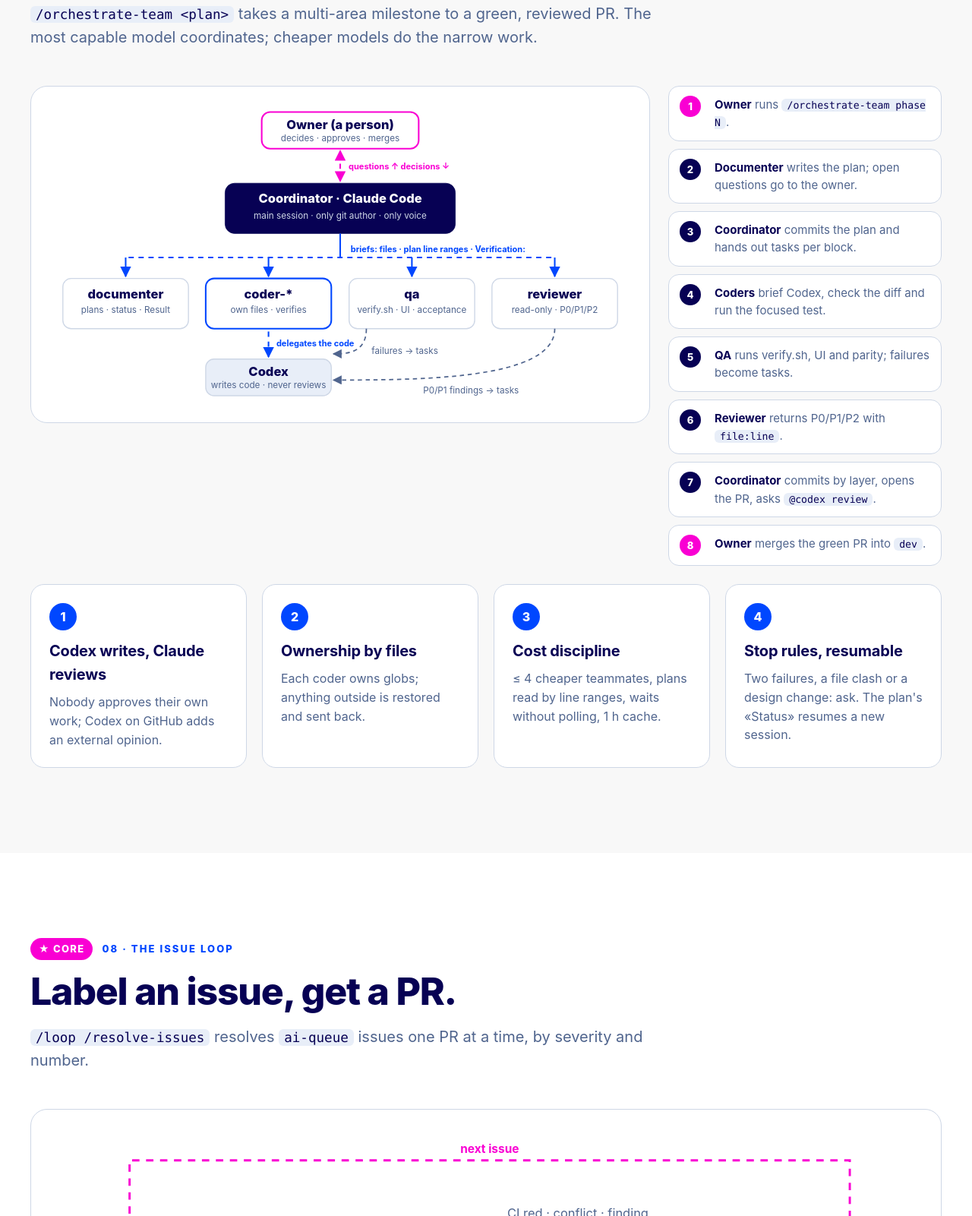
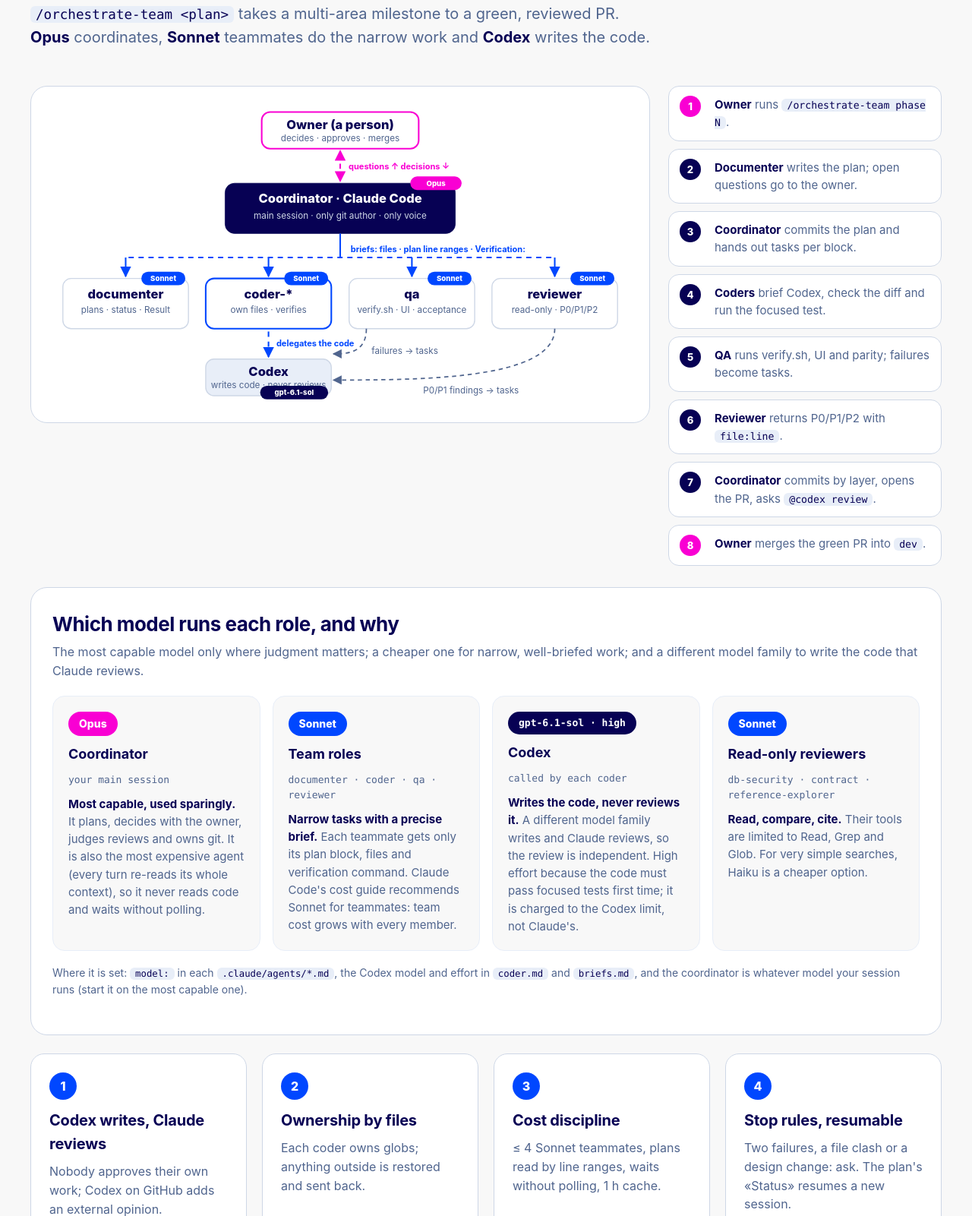
Before and after one commit to ohurtado-wm/ai-multiagent-harness, a website: page docs/site/index.html in a window 1280 px wide. Shown: the part 8614-10215 px from the top of the page at 76% size. Drawn offline with Linux system fonts and the light colour scheme.

Commit message:
docs(harness): which model runs each team role, and why
Model badges on the team diagram (landing page and deck): Opus for the coordinator, Sonnet for the team roles, gpt-6.1-sol for Codex. The landing page's Teams section adds a block explaining each choice and where it is configured.

Co-Authored-By: Claude Opus 5.5 <noreply@anthropic.com>

```diff
--- a/docs/site/index.html
+++ b/docs/site/index.html
@@ -359,6 +359,23 @@
   .copy.done { background: var(--magenta); }
   .starter .after { margin: 18px 0 0; font-size: 14px; color: var(--gray-mid); position: relative; z-index: 1; }
   .starter .after code { background: rgba(255, 255, 255, .12); color: var(--white); }
+
+  /* Models per role (Teams) */
+  .models { margin-top: 28px; background: var(--white); border: 1px solid var(--gray-mid); border-radius: 22px; padding: 28px; }
+  .models h3 { margin: 0 0 4px; font-size: 26px; letter-spacing: -.02em; }
+  .models > p { margin: 0 0 20px; color: var(--gray-dark); }
+  .model-grid { display: grid; grid-template-columns: repeat(4, 1fr); gap: 16px; }
+  .model { border-radius: 16px; padding: 20px; background: var(--canvas); border: 1px solid var(--gray-light); display: flex; flex-direction: column; gap: 10px; transition: transform .3s var(--ease), box-shadow .3s; }
+  .model:hover { transform: translateY(-4px); box-shadow: 0 16px 34px rgba(7, 1, 84, .1); }
+  .model .pill { align-self: flex-start; border-radius: 999px; padding: 5px 14px; font-weight: 800; font-size: 14px; color: var(--white); background: var(--blue); }
+  .model .pill.opus { background: var(--magenta); }
+  .model .pill.codex { background: var(--navy); font-family: var(--mono); font-size: 13px; }
+  .model h4 { margin: 0; font-size: 18px; }
+  .model .who { font-size: 13px; color: var(--gray-dark); font-family: var(--mono); }
+  .model p { margin: 0; font-size: 15px; color: var(--gray-dark); }
+  .model p b { color: var(--navy); }
+  .models .where { margin-top: 18px; font-size: 14px; color: var(--gray-dark); }
+  @media (max-width: 1000px) { .model-grid { grid-template-columns: 1fr 1fr; } }
 
   /* Inventory */
   .inventory { display: grid; grid-template-columns: repeat(4, 1fr); gap: 16px; }
@@ -828,7 +845,7 @@ Summary: 3 OK, 1 failed, 1 skipped (areas: docs web backend mobile)</pre>
   <div class="wrap">
     <p class="kicker reveal">07 · Agent teams</p>
     <h2 class="reveal">One coordinator, one git author, one voice.</h2>
-    <p class="lead reveal"><code>/orchestrate-team &lt;plan&gt;</code> takes a multi-area milestone to a green, reviewed PR. The most capable model coordinates; cheaper models do the narrow work.</p>
+    <p class="lead reveal"><code>/orchestrate-team &lt;plan&gt;</code> takes a multi-area milestone to a green, reviewed PR. <strong>Opus</strong> coordinates, <strong>Sonnet</strong> teammates do the narrow work and <strong>Codex</strong> writes the code.</p>
     <div class="team-layout">
       <div class="diagram reveal zoom">
         <svg viewBox="0 0 1100 560" role="img" aria-label="Owner, coordinator and team roles">
@@ -859,6 +876,15 @@ Summary: 3 OK, 1 failed, 1 skipped (areas: docs web backend mobile)</pre>
           <text class="t-sub" x="610" y="470">failures → tasks</text>
           <path class="edge-g" d="M960,422 C960,520 700,520 537,520" marker-end="url(#tg)"/>
           <text class="t-sub" x="800" y="545" text-anchor="middle">P0/P1 findings → tasks</text>
+          <!-- model badges -->
+          <g font-weight="800" text-anchor="middle">
+            <rect x="684" y="131" width="98" height="26" rx="13" fill="#F900D3"/><text x="733" y="149" font-size="14" fill="#fff">Opus</text>
+            <rect x="170" y="313" width="84" height="26" rx="13" fill="#0047FF"/><text x="212" y="331" font-size="14" fill="#fff">Sonnet</text>
+            <rect x="443" y="313" width="84" height="26" rx="13" fill="#0047FF"/><text x="485" y="331" font-size="14" fill="#fff">Sonnet</text>
+            <rect x="717" y="313" width="84" height="26" rx="13" fill="#0047FF"/><text x="759" y="331" font-size="14" fill="#fff">Sonnet</text>
+            <rect x="990" y="313" width="84" height="26" rx="13" fill="#0047FF"/><text x="1032" y="331" font-size="14" fill="#fff">Sonnet</text>
+            <rect x="397" y="531" width="130" height="26" rx="13" fill="#070154"/><text x="462" y="549" font-size="14" fill="#fff">gpt-6.1-sol</text>
+          </g>
         </svg>
       </div>
       <ol class="flowlist reveal" style="--d:.15s">
@@ -872,10 +898,21 @@ Summary: 3 OK, 1 failed, 1 skipped (areas: docs web backend mobile)</pre>
         <li class="owner"><span><b>Owner</b> merges the green PR into <code>dev</code>.</span></li>
       </ol>
     </div>
+    <div class="models reveal">
+      <h3>Which model runs each role, and why</h3>
+      <p>The most capable model only where judgment matters; a cheaper one for narrow, well-briefed work; and a different model family to write the code that Claude reviews.</p>
+      <div class="model-grid">
+        <div class="model"><span class="pill opus">Opus</span><h4>Coordinator</h4><span class="who">your main session</span><p><b>Most capable, used sparingly.</b> It plans, decides with the owner, judges reviews and owns git. It is also the most expensive agent (every turn re-reads its whole context), so it never reads code and waits without polling.</p></div>
+        <div class="model"><span class="pill">Sonnet</span><h4>Team roles</h4><span class="who">documenter · coder · qa · reviewer</span><p><b>Narrow tasks with a precise brief.</b> Each teammate gets only its plan block, files and verification command. Claude Code's cost guide recommends Sonnet for teammates: team cost grows with every member.</p></div>
+        <div class="model"><span class="pill codex">gpt-6.1-sol · high</span><h4>Codex</h4><span class="who">called by each coder</span><p><b>Writes the code, never reviews it.</b> A different model family writes and Claude reviews, so the review is independent. High effort because the code must pass focused tests first time; it is charged to the Codex limit, not Claude's.</p></div>
+        <div class="model"><span class="pill">Sonnet</span><h4>Read-only reviewers</h4><span class="who">db-security · contract · reference-explorer</span><p><b>Read, compare, cite.</b> Their tools are limited to Read, Grep and Glob. For very simple searches, Haiku is a cheaper option.</p></div>
+      </div>
+      <p class="where">Where it is set: <code>model:</code> in each <code>.claude/agents/*.md</code>, the Codex model and effort in <code>coder.md</code> and <code>briefs.md</code>, and the coordinator is whatever model your session runs (start it on the most capable one).</p>
+    </div>
     <div class="grid g4" style="margin-top:24px">
       <div class="card reveal"><span class="num b">1</span><h3 style="margin-top:12px">Codex writes, Claude reviews</h3><p>Nobody approves their own work; Codex on GitHub adds an external opinion.</p></div>
       <div class="card reveal" style="--d:.08s"><span class="num b">2</span><h3 style="margin-top:12px">Ownership by files</h3><p>Each coder owns globs; anything outside is restored and sent back.</p></div>
-      <div class="card reveal" style="--d:.16s"><span class="num b">3</span><h3 style="margin-top:12px">Cost discipline</h3><p>≤ 4 cheaper teammates, plans read by line ranges, waits without polling, 1 h cache.</p></div>
+      <div class="card reveal" style="--d:.16s"><span class="num b">3</span><h3 style="margin-top:12px">Cost discipline</h3><p>≤ 4 Sonnet teammates, plans read by line ranges, waits without polling, 1 h cache.</p></div>
       <div class="card reveal" style="--d:.24s"><span class="num b">4</span><h3 style="margin-top:12px">Stop rules, resumable</h3><p>Two failures, a file clash or a design change: ask. The plan's «Status» resumes a new session.</p></div>
     </div>
   </div>
```
Also changed, not shown: docs/site/presentation.html (+9 -0 lines).
